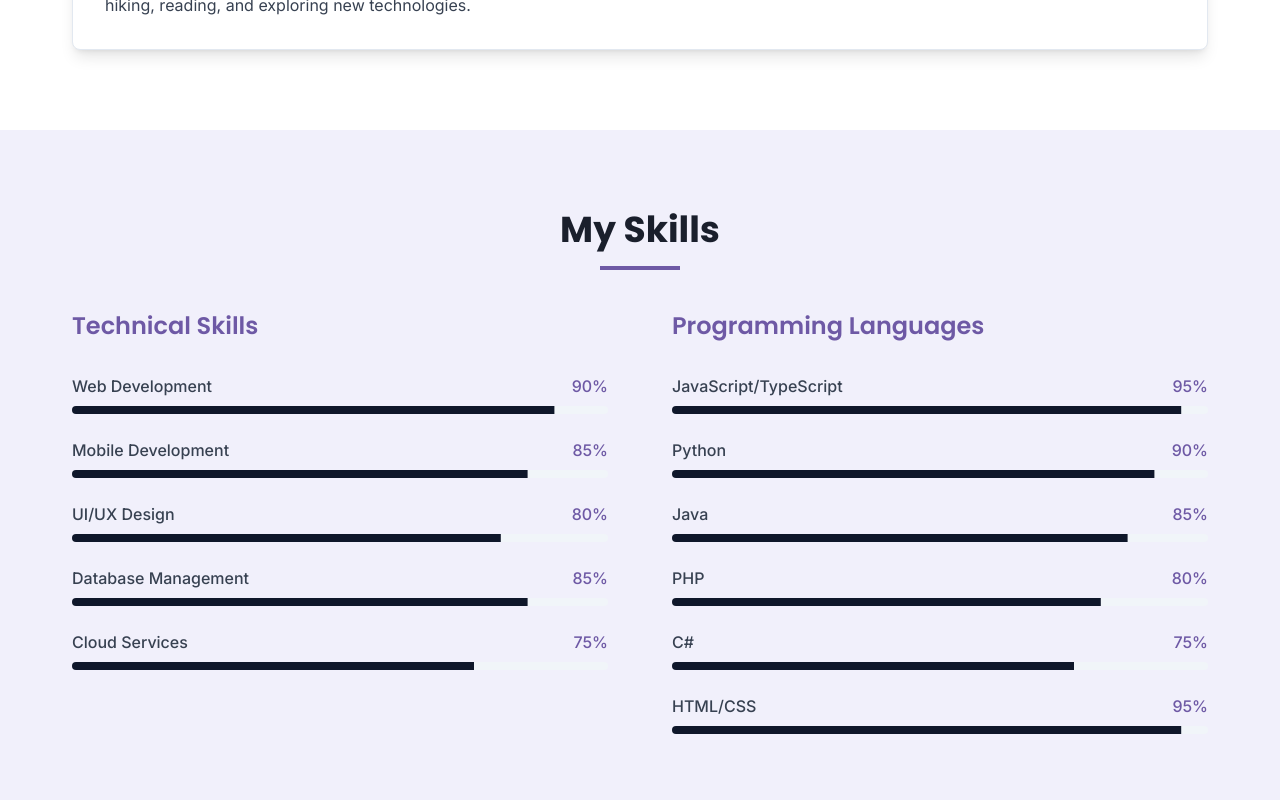
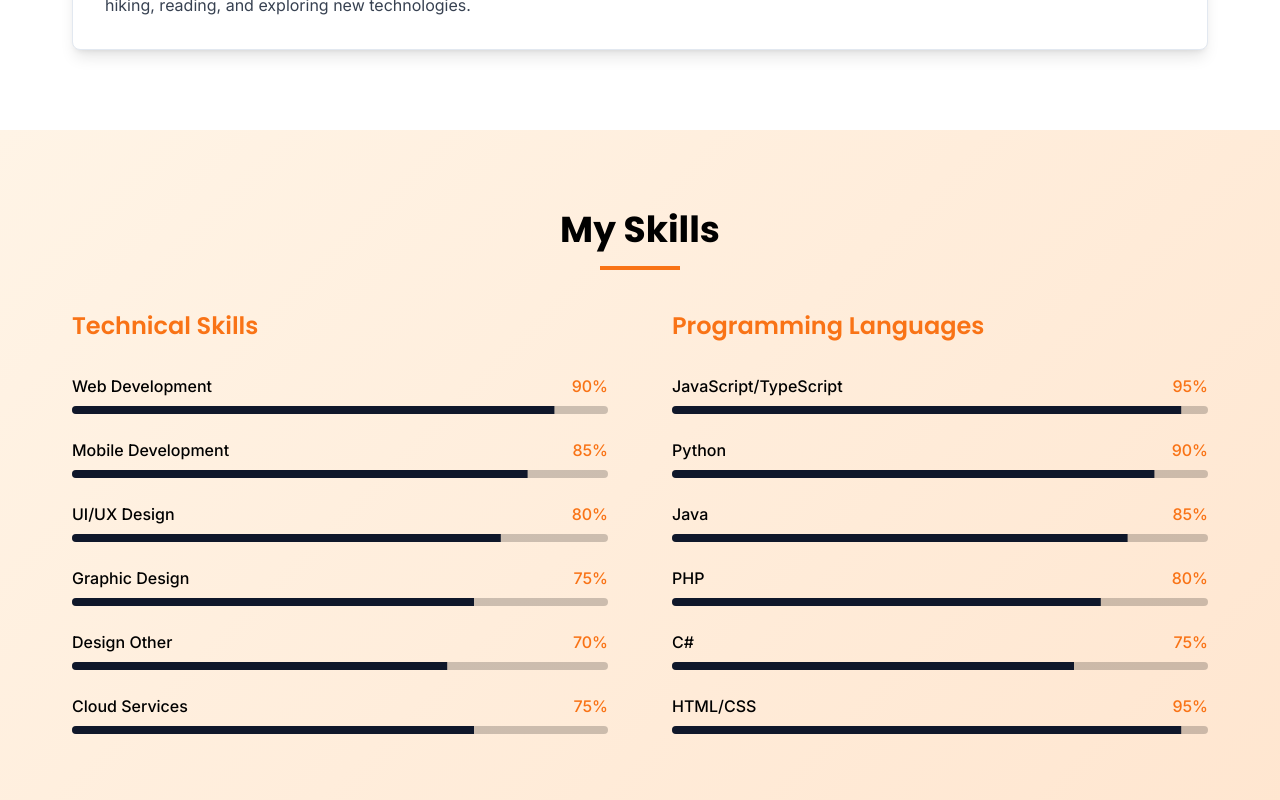
Before and after one commit to AhmedOmarAlkitheri/website-personal-for-binhadara, a React (Vite) app: page / in a window 1280 px wide. Shown: the part 1280-2080 px from the top of the page. Built offline with nearby package versions, Linux system fonts and the light colour scheme.

Commit message:
Fix: Update skills section and colors
Updated the skills section and adjusted the website's color scheme.

```diff
--- a/src/components/SkillsSection.tsx
+++ b/src/components/SkillsSection.tsx
@@ -19,7 +19,8 @@ const SkillsSection: React.FC = () => {
     { name: "Web Development", level: 90 },
     { name: "Mobile Development", level: 85 },
     { name: "UI/UX Design", level: 80 },
-    { name: "Database Management", level: 85 },
+    { name: "Graphic Design", level: 75 }, // Updated to include Design
+    { name: "Design Other", level: 70 }, // New design skill as requested
     { name: "Cloud Services", level: 75 },
   ];
 
@@ -33,9 +34,15 @@ const SkillsSection: React.FC = () => {
   ];
 
   return (
-    <section id="skills" className="py-20 bg-portfolio-light px-6 md:px-10">
+    <section
+      id="skills"
+      className="py-20 bg-portfolio-light px-6 md:px-10"
+      style={{
+        background: 'linear-gradient(135deg, #FFF4E6 0%, #FFE6D0 100%)'
+      }}
+    >
       <div className="container mx-auto">
-        <h2 className="text-3xl md:text-4xl font-heading font-bold text-center text-portfolio-dark mb-4">
+        <h2 className="text-3xl md:text-4xl font-heading font-bold text-center text-portfolio-secondary mb-4">
           My Skills
         </h2>
         <div className="w-20 h-1 bg-portfolio-primary mx-auto mb-10"></div>
@@ -50,10 +57,10 @@ const SkillsSection: React.FC = () => {
               {skills.map((skill, index) => (
                 <div key={index}>
                   <div className="flex justify-between mb-2">
-                    <span className="font-medium text-gray-700">{skill.name}</span>
+                    <span className="font-medium text-portfolio-secondary">{skill.name}</span>
                     <span className="text-portfolio-primary font-medium">{skill.level}%</span>
                   </div>
-                  <Progress value={skill.level} className="h-2" />
+                  <Progress value={skill.level} className="h-2 bg-portfolio-secondary/20" />
                 </div>
               ))}
             </div>
@@ -68,10 +75,10 @@ const SkillsSection: React.FC = () => {
               {languages.map((language, index) => (
                 <div key={index}>
                   <div className="flex justify-between mb-2">
-                    <span className="font-medium text-gray-700">{language.name}</span>
+                    <span className="font-medium text-portfolio-secondary">{language.name}</span>
                     <span className="text-portfolio-primary font-medium">{language.level}%</span>
                   </div>
-                  <Progress value={language.level} className="h-2" />
+                  <Progress value={language.level} className="h-2 bg-portfolio-secondary/20" />
                 </div>
               ))}
             </div>
--- a/tailwind.config.ts
+++ b/tailwind.config.ts
@@ -1,4 +1,3 @@
-
 import type { Config } from "tailwindcss";
 
 export default {
@@ -64,11 +63,11 @@ export default {
 					ring: 'hsl(var(--sidebar-ring))'
 				},
 				portfolio: {
-					primary: '#6E59A5',
-					secondary: '#9b87f5',
-					light: '#F1F0FB',
-					dark: '#1A1F2C',
-					accent: '#F97316',
+					primary: '#F97316',
+					secondary: '#000000',
+					light: '#FFF4E6',
+					dark: '#222222',
+					accent: '#FF6B35',
 				}
 			},
 			borderRadius: {
```
